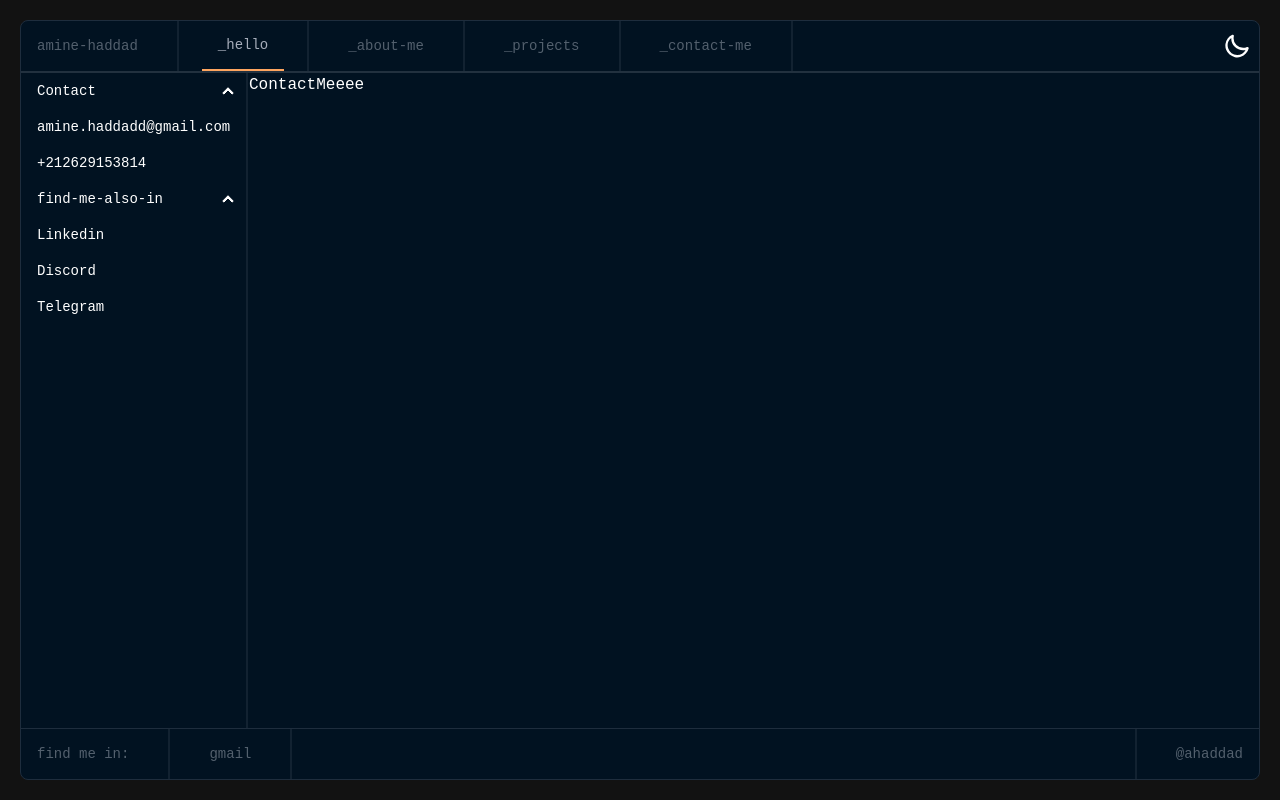
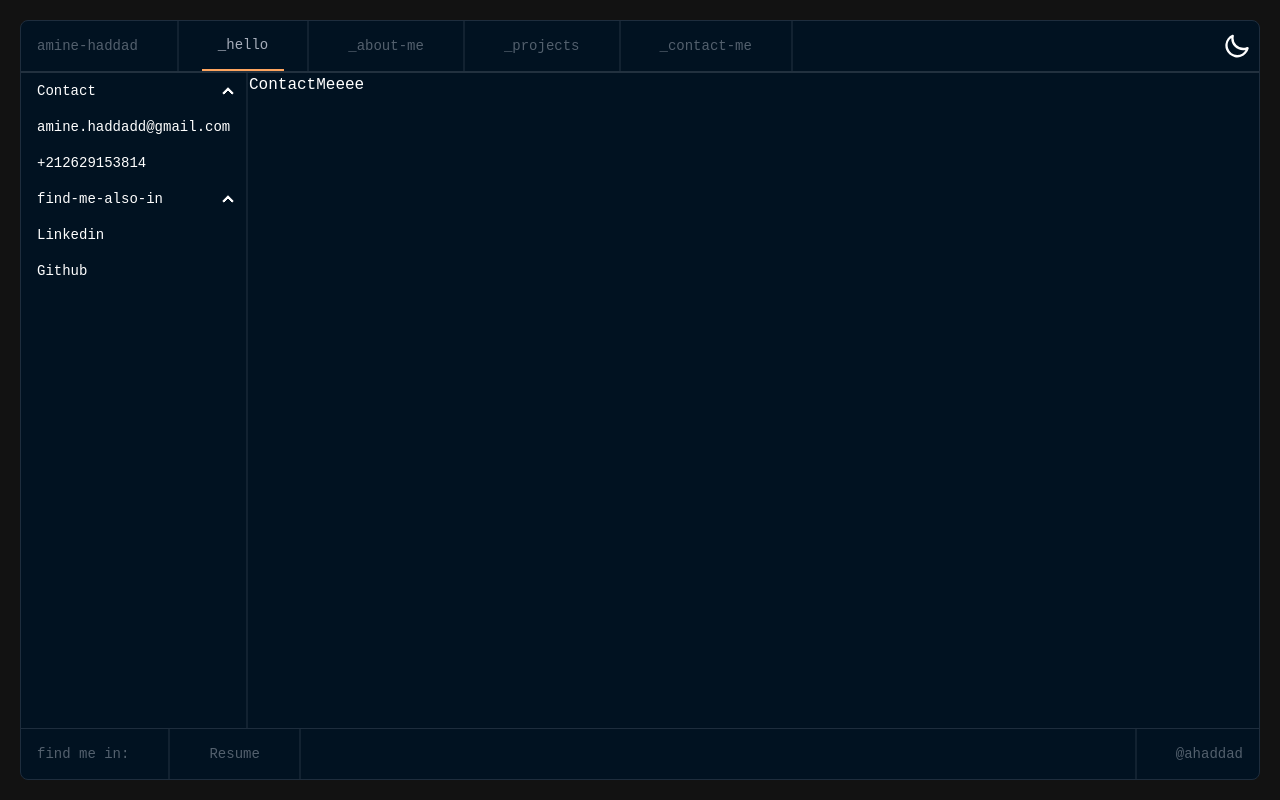
Before and after one commit to ahaddad98/portfolio, a Next.js app: page /contactme in a window 1280 px wide. Built offline with nearby package versions, Linux system fonts and the light colour scheme.

Commit message:
add linnks

```diff
--- a/app/LayoutComponent.tsx
+++ b/app/LayoutComponent.tsx
@@ -117,7 +117,7 @@ const LayoutComponent = ({
                     <div className="tabs devide-x-[2px]" >
                         <Link href={'/'} className={`tab h-[50px]  ${tabName === 'findme' ? 'tab-active tab-bordered border-myorange' : ''} `} onClick={() => setTabName('findme')}>find me in:</Link>
                         <div className="divider lg:divider-horizontal"></div>
-                        <Link href={'/'} className={`tab h-[50px]  ${tabName === 'gmail' ? 'tab-active tab-bordered border-myorange' : ''} `} onClick={() => setTabName('gmail')}>gmail</Link>
+                        <Link href={'/'} className={`tab h-[50px]  ${tabName === 'gmail' ? 'tab-active tab-bordered border-myorange' : ''} `} onClick={() => window.open('/Amine-Haddad-Resume.pdf')}>Resume</Link>
                         <div className="divider lg:divider-horizontal"></div>
                     </div>
                     <div className="tabs" >
--- a/app/aboutme/bio/page.tsx
+++ b/app/aboutme/bio/page.tsx
@@ -19,7 +19,7 @@ const BioPage = () => {
         ""
     ]
     return <React.Fragment>
-        <div className="h-full flex-1 flex flex-col">
+        <div className="h-full flex-1 flex flex-col xl:overflow-hidden">
             <div className={`hidden xl:flex h-[42px] w-[200px]  items-center justify-between pl-3 pr-3 border-r-2 ${theme ? 'border-r-bordercolor' : 'border-r-mywhite'}`}>
                 <a>Bio</a>
                 <a>x</a>
--- a/app/aboutme/layout.tsx
+++ b/app/aboutme/layout.tsx
@@ -5,7 +5,7 @@ const AboutMe = ({
 }: {
     children: React.ReactNode
 }) => {
-    return <div className=" flex flex-col xl:flex-row flex-1 overflow-auto" style={{maxHeight: 'calc(100% - 100px)'}}>
+    return <div className=" flex flex-col xl:flex-row flex-1 overflow-auto xl:overflow-hidden" style={{maxHeight: 'calc(100% - 100px)'}}>
         <SideBar />
         {children}
     </div>
--- a/app/contactme/sidebar.tsx
+++ b/app/contactme/sidebar.tsx
@@ -1,3 +1,4 @@
+'use client'
 import Link from "next/link";
 import React from "react";
 
@@ -18,9 +19,9 @@ const SideBar = () => {
                     <details open>
                         <summary>find-me-also-in</summary>
                         <ul>
-                            <li className=""><div>Linkedin</div></li>
-                            <li className=""><div>Discord</div></li>
-                            <li className=""><div>Telegram</div></li>
+                            <li className="" onClick={() => window.open('https://www.linkedin.com/in/amine-haddad-/')}><div>Linkedin</div></li>
+                            <li className="" onClick={() => window.open('https://github.com/ahaddad98')}><div>Github</div></li>
+                            {/* <li className=""><div>Telegram</div></li> */}
                         </ul>
                     </details>
                 </li>
```
Also changed, not shown: 1 other file (tests, documents, lock files or other folders).
